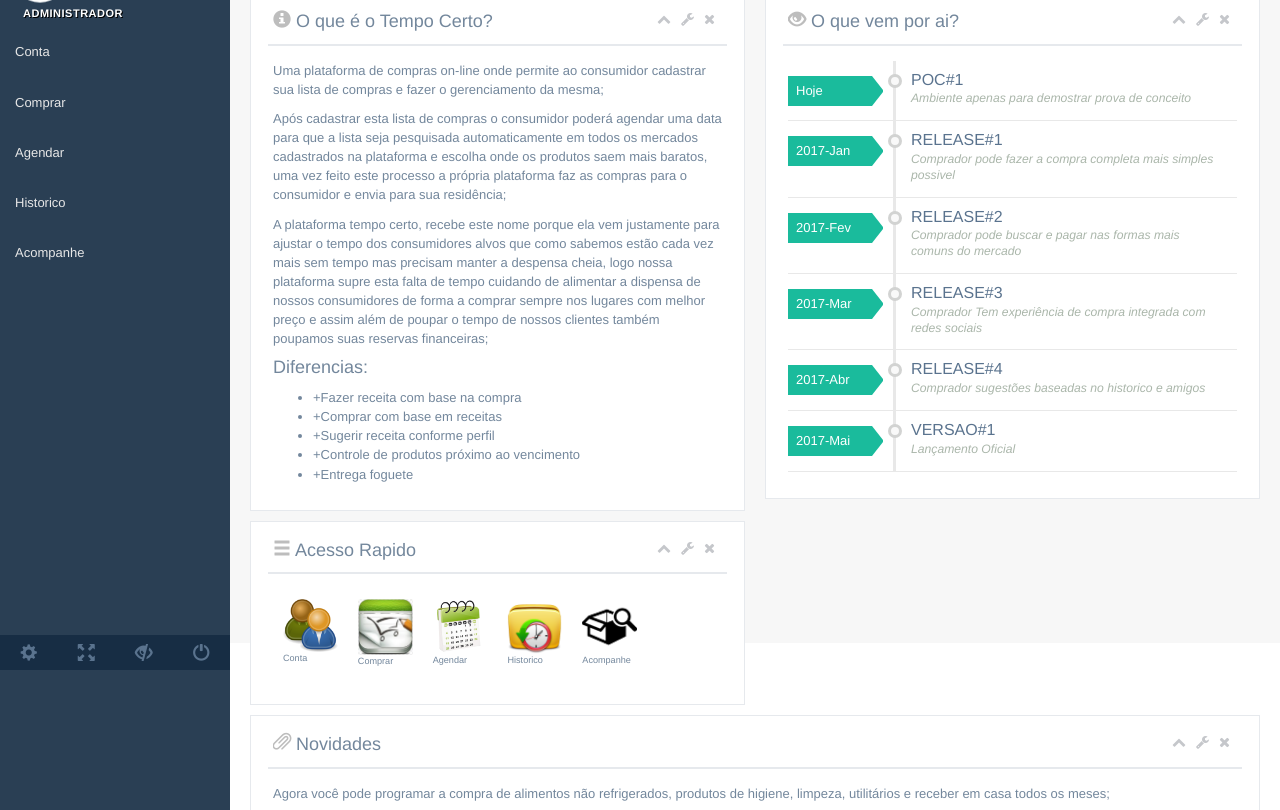
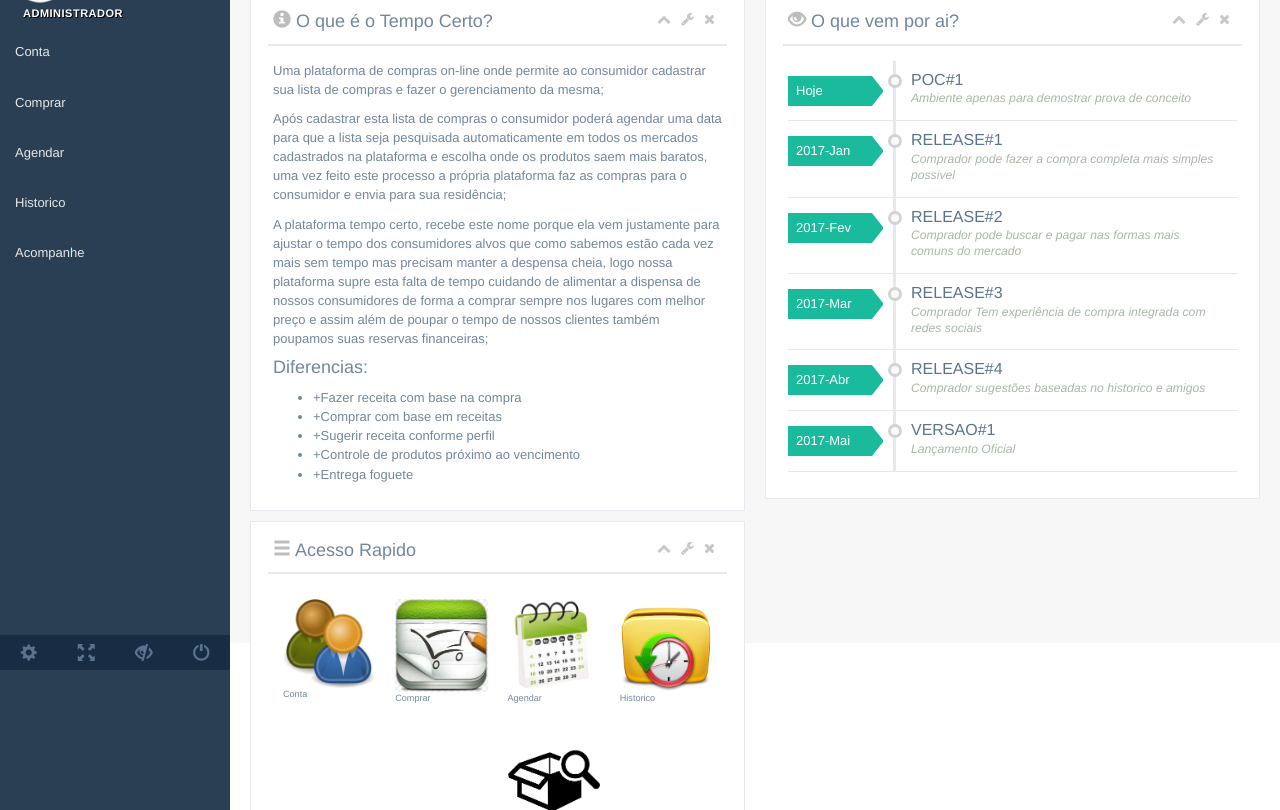
Before and after one commit to rpassosfranco/rpassosfranco.github.io, a plain HTML site: page projetos/TempoCerto/index.html in a window 1280 px wide. Shown: the part 130-940 px from the top of the page. Drawn offline with Linux system fonts and the light colour scheme.

Commit message:
Add files via upload

```diff
--- a/projetos/TempoCerto/index.html
+++ b/projetos/TempoCerto/index.html
@@ -264,7 +264,7 @@
                     <div class="clearfix"></div>
                   </div>
                   <div class="x_content" ng-controller="menuPortal">
-                    <div class="col-xs-2" ng-repeat="item in menuBar.menu" style="padding:10px">
+                    <div class="col-xs-3" ng-repeat="item in menuBar.menu" style="padding:10px">
 
 					   <a href="{{item.link}}" id="{{item.id}}"><img src="{{item.icone}}" alt="{{item.descricao}}" style="width:100%;" /></a>
                        <br>
```
